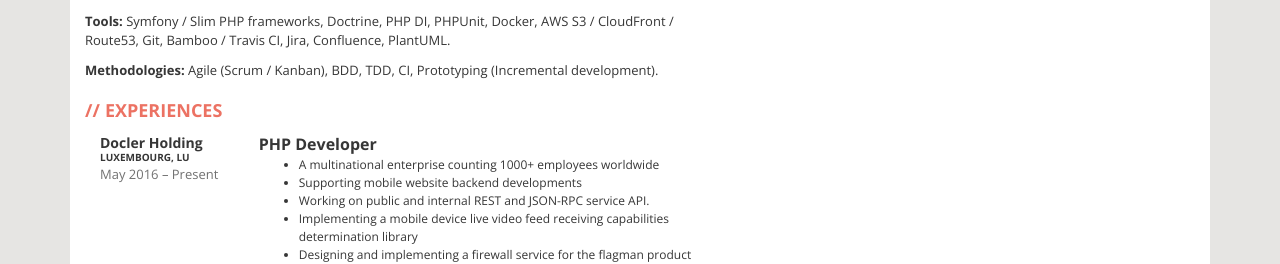
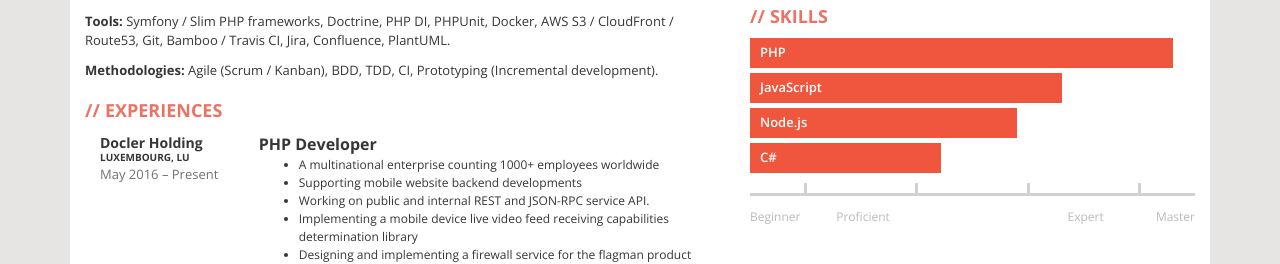
Before and after one commit to wazelin/cv, a website: page src/index.html in a window 1280 px wide. Shown: the part 544-808 px from the top of the page. Drawn offline with nearby package versions, Linux system fonts and the light colour scheme; files that its build step writes are made by us from their sources; files whose address does not match are found by name.

Commit message:
- Added skills overview

```diff
--- a/gulpfile.js
+++ b/gulpfile.js
@@ -41,7 +41,7 @@ gulp.task(
         return gulp
             .src(
                 [
-                    './node_modules/jquery/dist/jquery.slim.js',
+                    './node_modules/jquery/dist/jquery.js',
                     './node_modules/tether/dist/js/tether.js',
                     './node_modules/bootstrap/dist/js/bootstrap.bundle.js'
                 ]
--- a/src/index.html
+++ b/src/index.html
@@ -59,7 +59,7 @@
                 <h2>Experiences</h2>
                 <div class="position clearfix">
                     <div class="col-3">
-                        <div class="where">Docler&nbsp;Holding</div>
+                        <div class="where">Docler Holding</div>
                         <div class="location">Luxembourg, LU</div>
                         <div class="year">May&nbsp;2016&nbsp;&ndash; Present</div>
                     </div>
@@ -214,14 +214,28 @@
                     </div>
                 </div>
             </div>
+            <div class="box">
+                <h2>Skills</h2>
+                <div class="skill-item" data-percent="0.95">PHP</div>
+                <div class="skill-item" data-percent="0.7">JavaScript</div>
+                <div class="skill-item" data-percent="0.6">Node.js</div>
+                <div class="skill-item" data-percent="0.43">C#</div>
+                <div class="skill-legend clearfix">
+                    <div class="legend-left legend">Beginner</div>
+                    <div class="legend-left legend"><span>Proficient</span></div>
+                    <div class="legend-right legend"><span>Expert</span></div>
+                    <div class="legend-right legend">Master</div>
+                </div>
+            </div>
         </div>
     </div>
 </div>
 
 <!--build:js js/main.min.js -->
-<script src="vendor/jquery.slim.js"></script>
+<script src="vendor/jquery.js"></script>
 <script src="vendor/tether.js"></script>
 <script src="vendor/bootstrap.bundle.js"></script>
+<script src="js/scripts.js"></script>
 <!--endbuild-->
 </body>
 
--- /dev/null
+++ b/src/js/scripts.js
@@ -0,0 +1,21 @@
+var resizeCallback = function () {
+    $('.skill-item').each(
+        function () {
+            var newWidth = $(this).parent().width() * $(this).data('percent');
+            $(this).width(0);
+            $(this).animate({width: newWidth}, 1000);
+        }
+    );
+};
+$(document).ready(resizeCallback);
+
+var resize;
+window.onresize = function () {
+    clearTimeout(resize);
+    resize = setTimeout(
+        function () {
+            resizeCallback();
+        },
+        100
+    );
+};
--- a/src/scss/_contact.scss
+++ b/src/scss/_contact.scss
@@ -16,10 +16,6 @@ $descriptionWidth: calc(100% - 55px);
     font-size: 1.5em;
     font-weight: $bolderFontWeight;
     opacity: 0.9;
-
-    &.only {
-      margin-top: 10px;
-    }
   }
 
   .description {
--- /dev/null
+++ b/src/scss/_skill.scss
@@ -0,0 +1,77 @@
+@import "variables";
+
+$legendBackground: #c6c6c6;
+
+.skill-item {
+  height: 30px;
+  background: $highlightColor;
+  color: #fff;
+  padding: 5px 10px;
+  margin-bottom: 5px;
+  white-space: nowrap;
+  overflow: hidden;
+  text-overflow: ellipsis;
+  font-size: 1.3em;
+  font-weight: $bolderFontWeight - 100;
+}
+
+.skill-legend {
+  margin-top: 20px;
+  opacity: 0.8;
+
+  &:before {
+    width: 100%;
+    height: 3px;
+    position: relative;
+    content: ' ';
+    display: block;
+    margin-bottom: -13px;
+    background: $legendBackground;
+  }
+
+  div {
+    width: 25%;
+    display: inline-block;
+    font-size: 1.2em;
+    color: #a9a9a9;
+    float: left;
+  }
+}
+
+.legend {
+  &:before {
+    width: 3px;
+    height: 10px;
+    position: relative;
+    content: ' ';
+    display: block;
+    margin: auto auto 15px;
+    background: $legendBackground;
+
+    &.legend-left {
+      margin-left: 0;
+    }
+
+    &.legend-right {
+      margin-right: 0;
+    }
+  }
+}
+
+.legend-left {
+  &:nth-child(2) {
+    span {
+      margin-left: -25px;
+    }
+  }
+}
+
+.legend-right {
+  text-align: right;
+
+  &:nth-child(3) {
+    span {
+      margin-right: -20px;
+    }
+  }
+}
--- a/src/scss/style.scss
+++ b/src/scss/style.scss
@@ -10,3 +10,4 @@ $fa-font-path: "../vendor/public";
 @import "position";
 @import "timeline";
 @import "contact";
+@import "skill";
```
